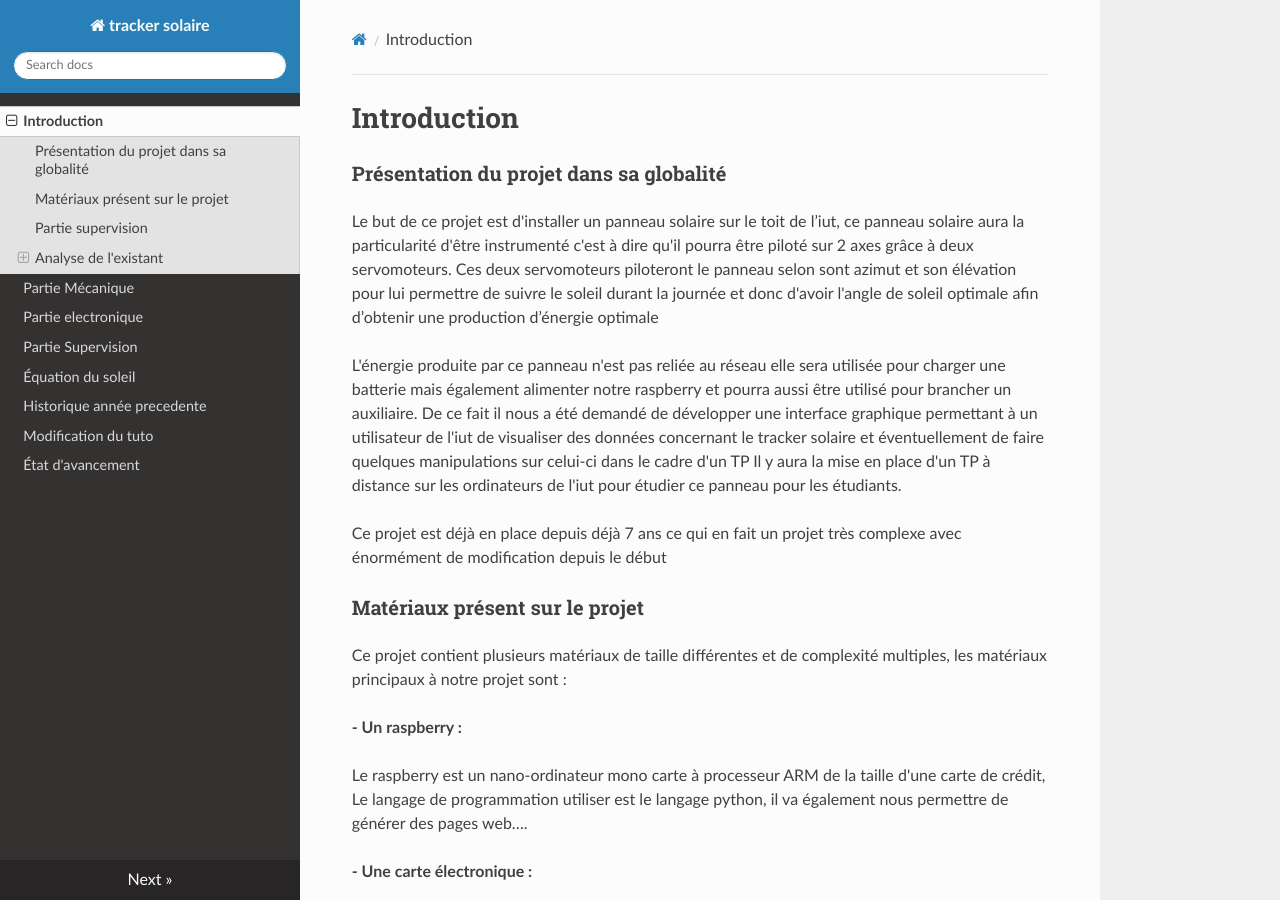
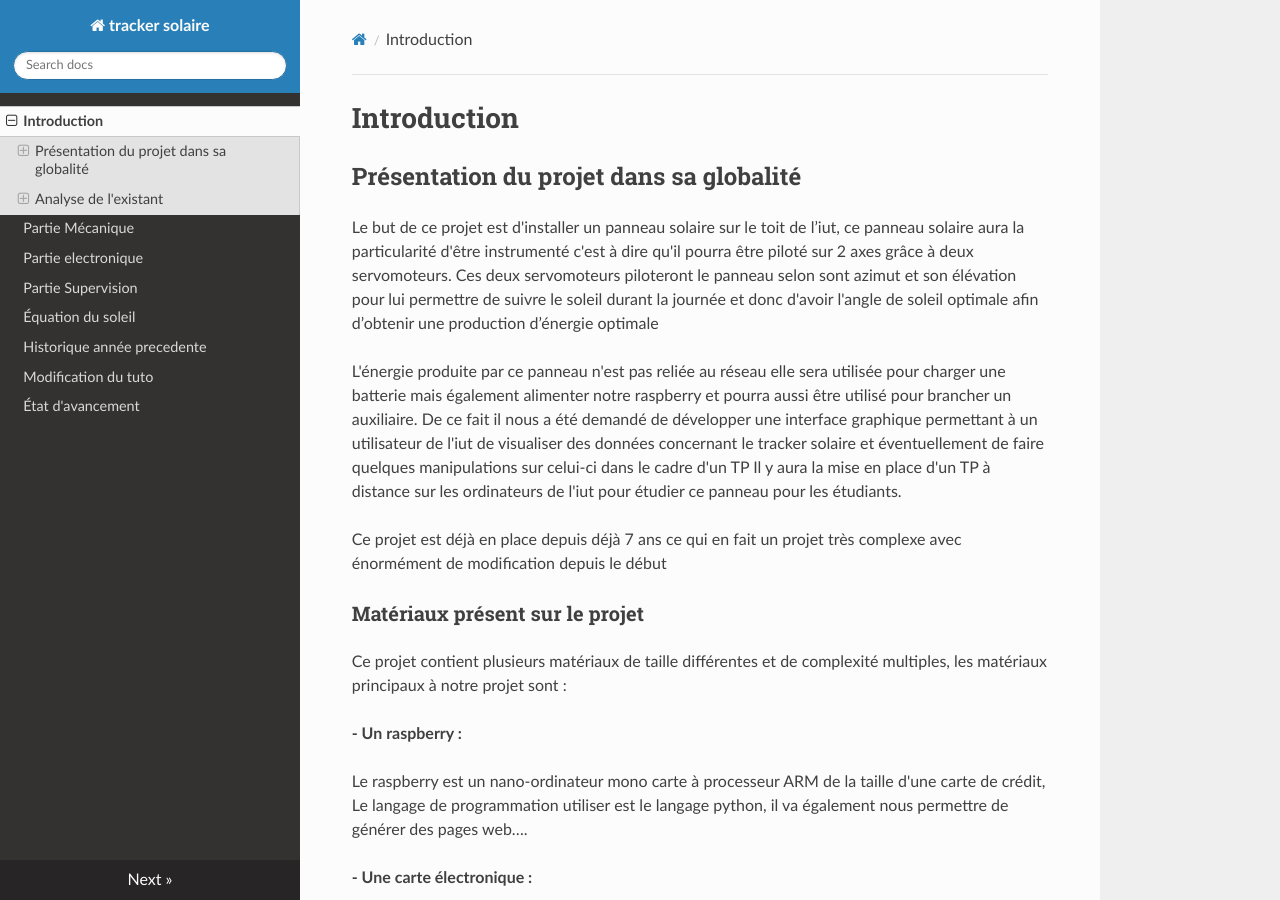
Before and after one commit to pt-tracker-gim/trackeurSolaire, an MkDocs documentation site: the page built from docs/Présentation.md, in a window 1280 px wide and 900 px high. Built offline with MkDocs 1.6.1, drawn with Linux system fonts in a browser that asks for light colours; nearby versions of some CDN libraries; old or Windows-style settings are respelled for this version of MkDocs.

Commit message:
Update Présentation.md

```diff
--- a/docs/Présentation.md
+++ b/docs/Présentation.md
@@ -1,6 +1,6 @@
 # Introduction
 
-### Présentation du projet dans sa globalité
+## Présentation du projet dans sa globalité
 
 Le but de ce projet est d'installer un panneau solaire sur le toit de l’iut, ce panneau solaire aura la particularité d'être instrumenté c'est à dire qu'il pourra être piloté sur 2 axes grâce à deux servomoteurs. Ces deux servomoteurs piloteront le panneau selon sont azimut et son élévation pour lui permettre de suivre le soleil durant la journée et donc d'avoir l'angle de soleil optimale afin d’obtenir une production d’énergie optimale
 
@@ -10,8 +10,8 @@ Il y aura la mise en place d'un TP à distance sur les ordinateurs de l'iut pour
 
 Ce projet est déjà en place depuis déjà 7 ans ce qui en fait un projet très complexe avec énormément de modification depuis le début
 
+### Matériaux présent sur le projet
 
-### Matériaux présent sur le projet
 
  Ce projet contient plusieurs matériaux de taille différentes et de complexité multiples, les matériaux principaux à notre projet sont :
 
@@ -41,6 +41,7 @@ Le régulateur MPP ou un tracker MPP est un principe permettant de suivre, comme
 
 ### Partie supervision
 
+
  La partie supervision sera réalisée par pyscada, pyscada est une page web généré par le micro-ordinateur (raspberry), sur cette supervision il sera possible d'avoir des relevées de mesures (tension, courant, énergies, puissance) des différents points de mesure de la carte électronique.
  Il sera également possible de piloter le tracker solaire
 
```
